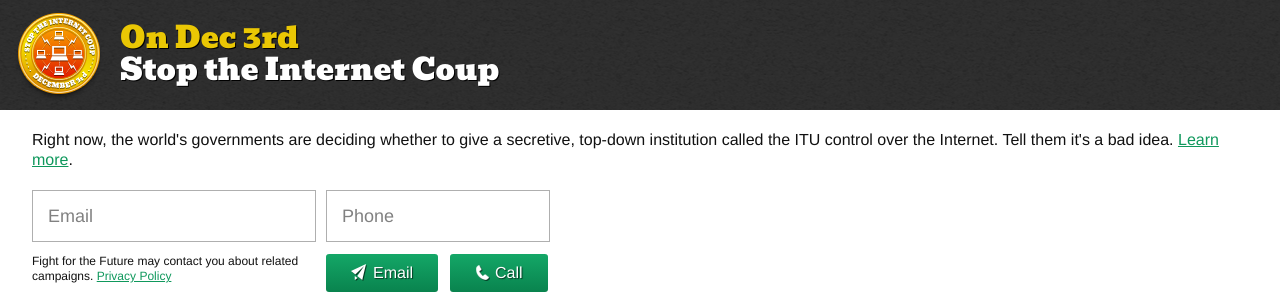
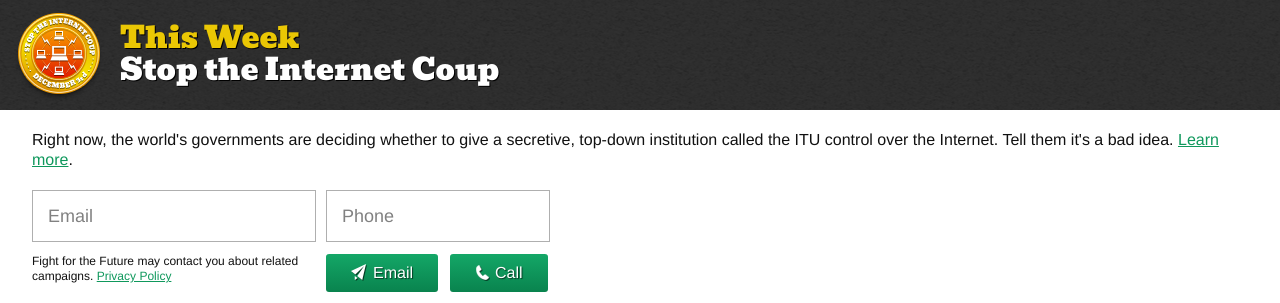
Before and after one commit to fightforthefuture/idl-members, a Django app: template internetdefense/apps/campaigns/templates/campaigns/itu/modal.html in a window 1280 px wide. Shown: the top 303 px of the page. Run offline with Django 3.2, Linux system fonts and the light colour scheme; the template is opened without the code that fills it, so the values that code supplies are empty; some libraries are stand-ins or nearby versions.

Commit message:
Updates text on ITU widget

```diff
--- a/internetdefense/apps/campaigns/templates/campaigns/itu/modal.html
+++ b/internetdefense/apps/campaigns/templates/campaigns/itu/modal.html
@@ -18,7 +18,7 @@
         <link href="{% static 'campaigns/itu/modal/modal.css' %}" rel="stylesheet" type="text/css" />
     </head>
     <body{% if session.country_code == 'US' %} class="us"{% endif %}{% if not session.country_code %} class="nocountry"{% endif %}>
-        <h1>{% trans "On Dec 3rd" %} <strong>{% trans "Stop the Internet Coup" %}</strong></h1>
+        <h1>{% trans "This Week" %} <strong>{% trans "Stop the Internet Coup" %}</strong></h1>
         <p>Right now, the world&#39;s governments are deciding whether to give a secretive, top-down institution called the ITU control over the Internet. Tell them it&#39;s a bad idea. <a href="http://www.internetcoup.org/" target="_blank">Learn more</a>.</p>
         <form action="https://nt.salsalabs.com/save" id="action" class="fftf">
             <input type="hidden" name="object" value="supporter"/>
```
Also changed, not shown: internetdefense/apps/campaigns/locale/en/LC_MESSAGES/django.po, 1 other file.
